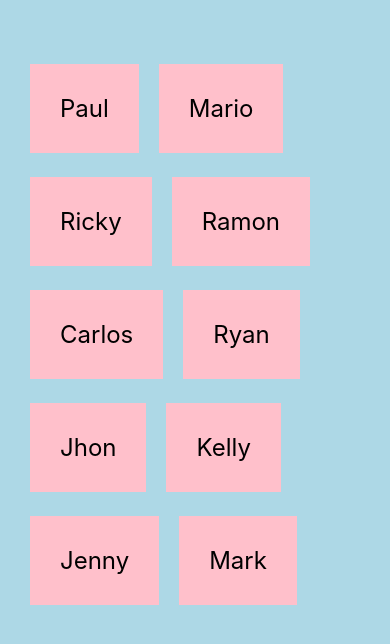
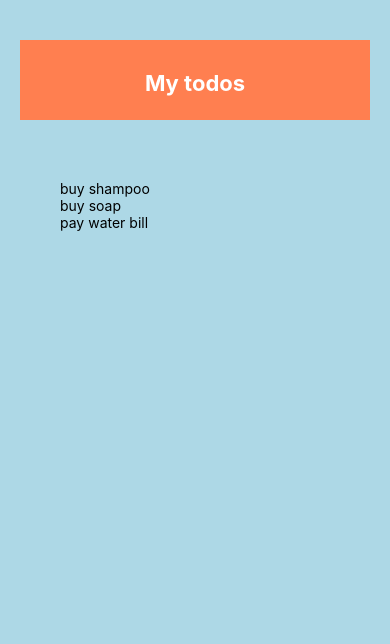
Before and after one commit to rensilva5/Rating-react-native-app, a React Native app: screen / in a window 390 px wide. Shown: the top 644 px of the page. Built offline with nearby package versions, Linux system fonts and the light colour scheme.

Commit message:
Creating the app first part, adding a new component and nested it in my app component

```diff
--- a/App.js
+++ b/App.js
@@ -1,55 +1,36 @@
 // import { StatusBar } from "expo-status-bar";
+import Header from "./components/header";
 import { useState } from "react";
 import {
   FlatList,
   StyleSheet,
   Text,
-  TouchableOpacity,
   View,
 } from "react-native";
 
 export default function App() {
-  const [people, setPeople] = useState([
-    { name: "Paul", id: "1" },
-    { name: "Mario", id: "2" },
-    { name: "Ricky", id: "3" },
-    { name: "Ramon", id: "4" },
-    { name: "Carlos", id: "5" },
-    { name: "Ryan", id: "6" },
-    { name: "Jhon", id: "7" },
-    { name: "Kelly", id: "8" },
-    { name: "Jenny", id: "9" },
-    { name: "Mark", id: "10" },
-  ]);
-
-  const pressHandler = (id) => {
-    // console.log(id)
-    setPeople((prevPeople) => {
-      return prevPeople.filter(person => person.id != id) //return a beelean, this case is false, so it filters out of the new array.
-    })
-  }
+  const [todos, setTodos] = useState([
+    { text: 'buy shampoo', key: '1'},
+    { text: 'buy soap', key: '2'},
+    { text: 'pay water bill', key: '3'},
+  ])
 
   return (
     <View style={styles.container}>
-      {/* flatList component  less code */}
+      <Header />
+      <View style={styles.content}>
+        {/* to form */}
+        <View style={styles.list}>
+          <FlatList
+            data={todos}
+            renderItem={({ item }) => (
+              <Text>{item.text}</Text>
+            )}
+          />
+        </View>
 
-      <FlatList
-        numColumns={2}
-        keyExtractor={(item) => item.id}
-        data={people}
-        renderItem={({ item }) => (
-          <TouchableOpacity onPress={() => pressHandler(item.id)}>
-            <Text style={styles.item}>{item.name}</Text>
-          </TouchableOpacity>
-        )}
-      />
-      {/* <ScrollView>
-        {people.map(item => (
-            <View key={item.key}>
-              <Text style={styles.item}>{item.name}</Text>
-            </View>
-          ))}
-      </ScrollView> */}
+      </View>
+
     </View>
   );
 }
@@ -60,9 +41,78 @@ const styles = StyleSheet.create({
     backgroundColor: "lightblue",
     paddingTop: 40,
     paddingHorizontal: 20,
+  },
+  content: {
+    padding: 40,
+
+  },
+  list: {
+    marginTop: 20,
+  }
+});
+
+
+// import { useState } from "react";
+// import {
+//   FlatList,
+//   StyleSheet,
+//   Text,
+//   TouchableOpacity,
+//   View,
+// } from "react-native";
+
+// export default function App() {
+//   const [people, setPeople] = useState([
+//     { name: "Paul", id: "1" },
+//     { name: "Mario", id: "2" },
+//     { name: "Ricky", id: "3" },
+//     { name: "Ramon", id: "4" },
+//     { name: "Carlos", id: "5" },
+//     { name: "Ryan", id: "6" },
+//     { name: "Mark", id: "7" },
+//   ]);
+
+  // const pressHandler = (id) => {
+    // console.log(id)
+    // setPeople((prevPeople) => {
+      // return prevPeople.filter(person => person.id != id) //return a beelean, this case is false, so it filters out of the new array.
+    // })
+  // }
+
+  // return (
+    // <View style={styles.container}>
+      /* flatList component  less code */
+
+      // <FlatList
+        // numColumns={2}
+        // keyExtractor={(item) => item.id}
+        // data={people}
+        // renderItem={({ item }) => (
+          // <TouchableOpacity onPress={() => pressHandler(item.id)}>
+            /* <Text style={styles.item}>{item.name}</Text> */
+          /* </TouchableOpacity> */
+        // )}
+      // />
+      /* <ScrollView>
+        {people.map(item => (
+            <View key={item.key}>
+              <Text style={styles.item}>{item.name}</Text>
+            </View>
+          ))}
+      </ScrollView> */
+    // </View>
+  // );
+// }
+
+// const styles = StyleSheet.create({
+  // container: {
+    // flex: 1,
+    // backgroundColor: "lightblue",
+    // paddingTop: 40,
+    // paddingHorizontal: 20,
     // alignItems: "center",
     // justifyContent: "center",
-  },
+  // },
   // body: {
   //   backgroundColor: "#ffff99",
   //   padding: 20,
@@ -75,12 +125,12 @@ const styles = StyleSheet.create({
   //   width: 200,
   //   backgroundColor: 'grey'
   // }
-  item: {
-    marginTop: 24,
-    padding: 30,
-    backgroundColor: "pink",
-    fontSize: 24,
-    marginHorizontal: 10,
-    marginTop: 24,
-  },
-});
+//   item: {
+//     marginTop: 24,
+//     padding: 30,
+//     backgroundColor: "pink",
+//     fontSize: 24,
+//     marginHorizontal: 10,
+//     marginTop: 24,
+//   },
+// })
--- /dev/null
+++ b/components/header.js
@@ -0,0 +1,26 @@
+import React from "react";
+import { View, StyleSheet, Text } from "react-native";
+
+const Header = () => {
+  return (
+    <View style={styles.header}>
+      <Text style={styles.title}>My todos</Text>
+    </View>
+  );
+};
+
+const styles = StyleSheet.create({
+  header: {
+    height: 80,
+    paddingTop: 30,
+    backgroundColor: "coral",
+  },
+  title: {
+    textAlign: 'center',
+    color: '#fff',
+    fontSize: 22,
+    fontWeight: 'bold',
+  },
+});
+
+export default Header;
```
